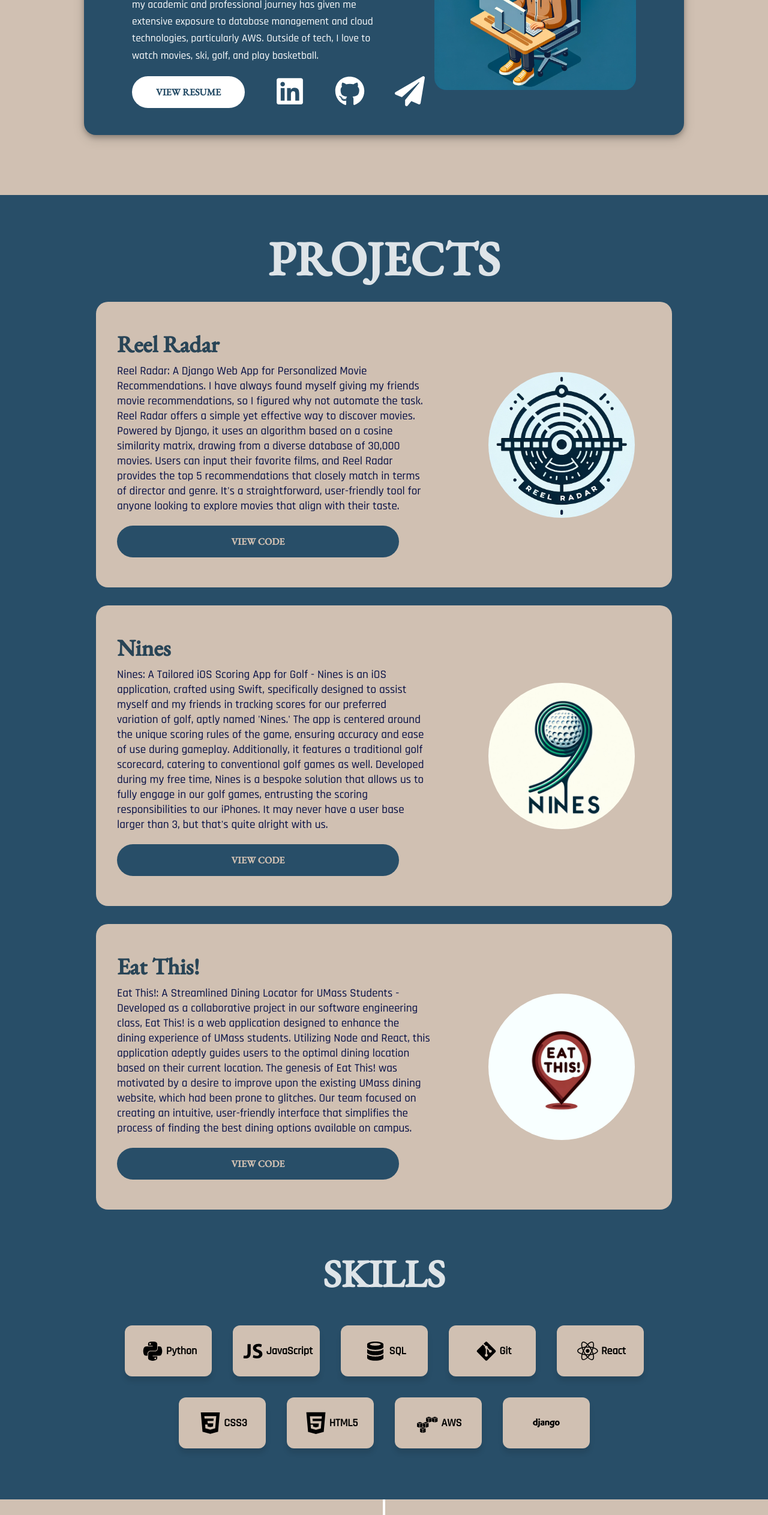
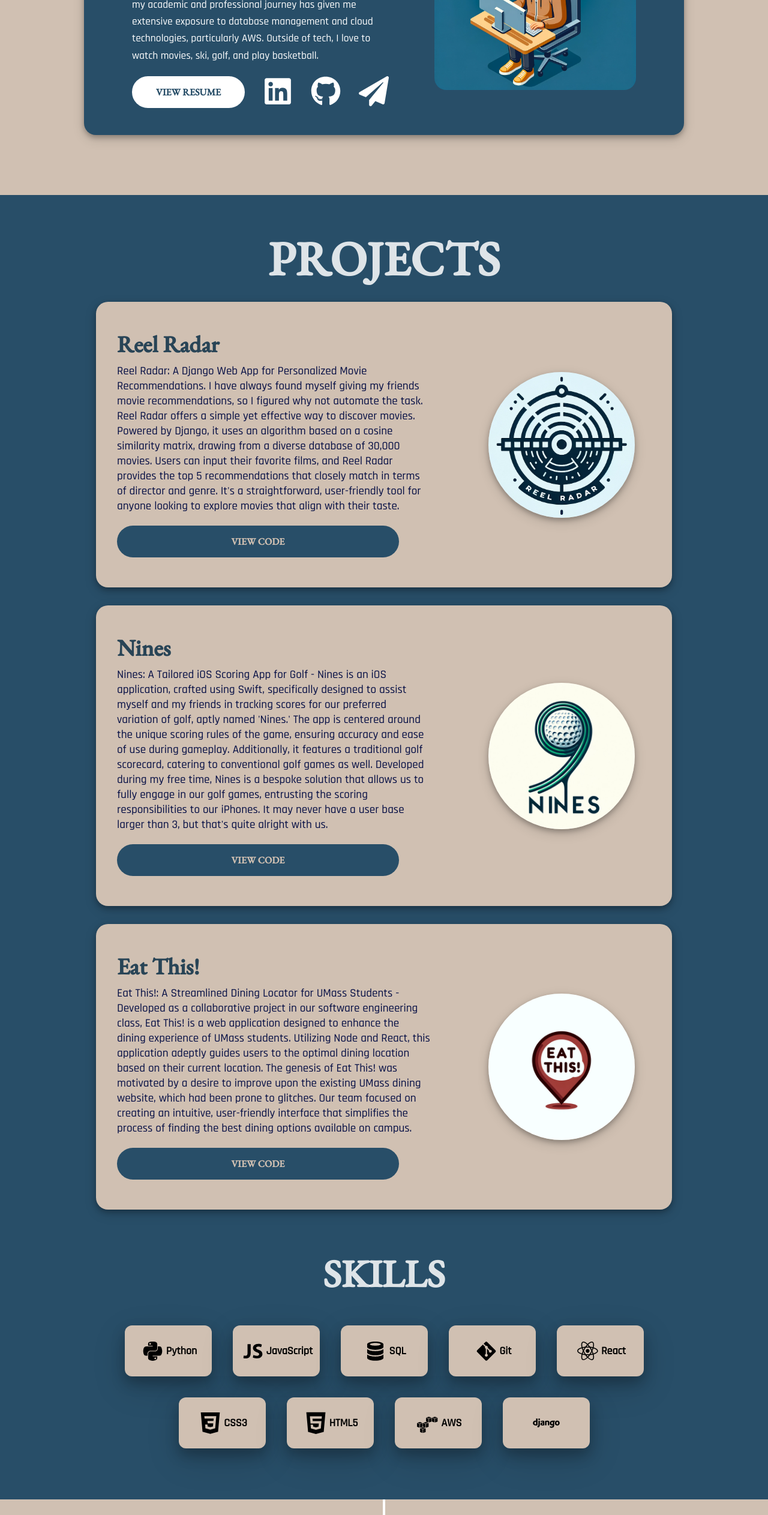
Before and after one commit to matteo353/portfolio-website, a React (Create React App) app: page / in a window 1280 px wide. Shown: the part 1160-3685 px from the top of the page at 60% size. Built offline with nearby package versions, Linux system fonts and the light colour scheme; a web font is replaced by a local one.

Commit message:
about paragraph update

```diff
--- a/src/components/Star.js
+++ b/src/components/Star.js
@@ -5,7 +5,7 @@ import './Styling/Star.css'
 const getRandomPosition = () => {
 
     const top = Math.random() * 40; // Percentage of the viewport height
-    let left = 20 + Math.random() * 60; // Percentage of the viewport width
+    let left = 20 + Math.random() * 50; // Percentage of the viewport width
 
     const isMobile = window.innerWidth <= 768;
     if (isMobile) {
--- a/src/components/Styling/About.css
+++ b/src/components/Styling/About.css
@@ -8,6 +8,7 @@
   color: white; /* Text color */
   vertical-align: #b2c2d1;
   font-family: 'Rajdhani', sans-serif; /* Maintain your font choice */
+  height: fit-content;
 }
 
 .text-box {
@@ -119,7 +120,7 @@
 
 .social-icons {
   display: flex;
-  gap: 50px; /* Spacing between icons */
+  gap: 30px; /* Spacing between icons */
   margin-top: 20px; /* Spacing between the button and icons */
 }
 
--- a/src/components/Styling/Project.css
+++ b/src/components/Styling/Project.css
@@ -9,6 +9,7 @@
     align-items: center; /* Center items horizontally */
     background-color: #d0c0b2;
     font-family: 'Rajdhani', sans-serif; /* Maintain your font choice */
+    box-shadow: 0 0.25em 0.5em 0 rgba(0,0,0,0.25), 0 0.4em 1.25em 0 rgba(0,0,0,0.15);
   }
 
   .project-title {
@@ -44,6 +45,7 @@
     border-radius: 50%;
     object-fit: cover;
     margin-bottom: 0px;
+    box-shadow: 0 0.25em 0.5em 0 rgba(0,0,0,0.25), 0 0.4em 1.25em 0 rgba(0,0,0,0.15);
   }
 
   .project-button,
--- a/src/components/Styling/Skills.css
+++ b/src/components/Styling/Skills.css
@@ -51,7 +51,7 @@
   height: 85px; /* Adjust as needed */
   margin: 15px;
   border-radius: 12px;
-  box-shadow: 0 8px 8px rgba(0, 0, 0, 0.1);
+  box-shadow: 0 0.25em 0.5em 0 rgba(0,0,0,0.25), 0 0.4em 1.25em 0 rgba(0,0,0,0.15);
   transition: transform 0.3s ease;
   font-size: 45px;
   font-weight: 1000;
```
